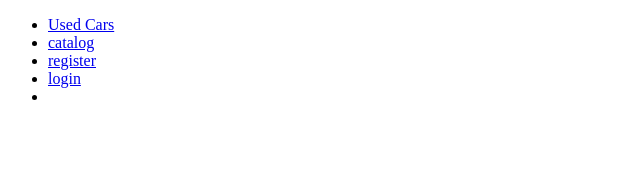
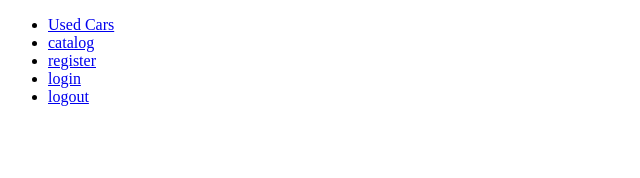
Before and after one commit to LuciferL666/Used-Cars, a React (Vite) app in the folder client/: page / in a window 1280 px wide. Shown: the top 178 px of the page, without its empty margins (0-640 px from the left). Built offline with nearby package versions, Linux system fonts and the light colour scheme.

Commit message:
Update Header.jsx

```diff
--- a/client/src/components/header/Header.jsx
+++ b/client/src/components/header/Header.jsx
@@ -16,6 +16,7 @@
             <a href="/login">login</a>
           </li>
           <li>
+            <a href="/logout">logout</a>
           </li>
         </ul>
       </nav>
```
